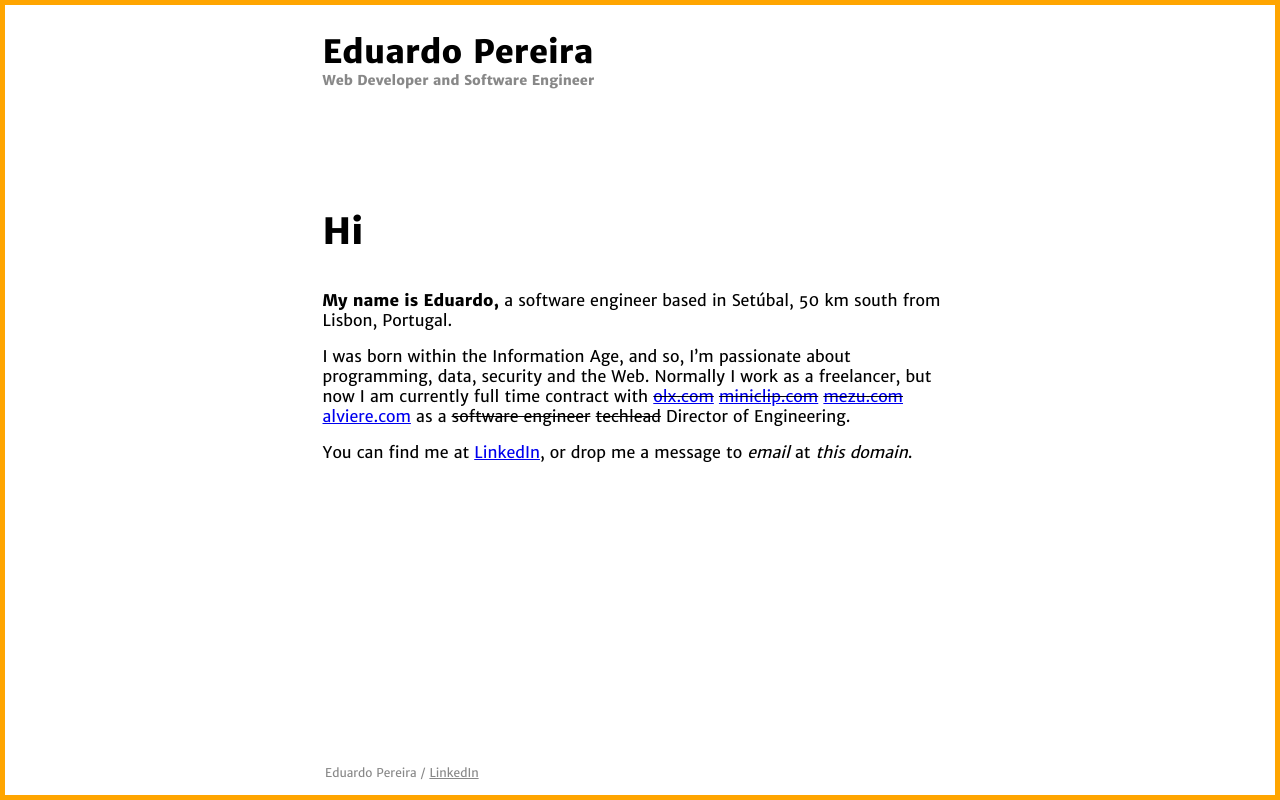
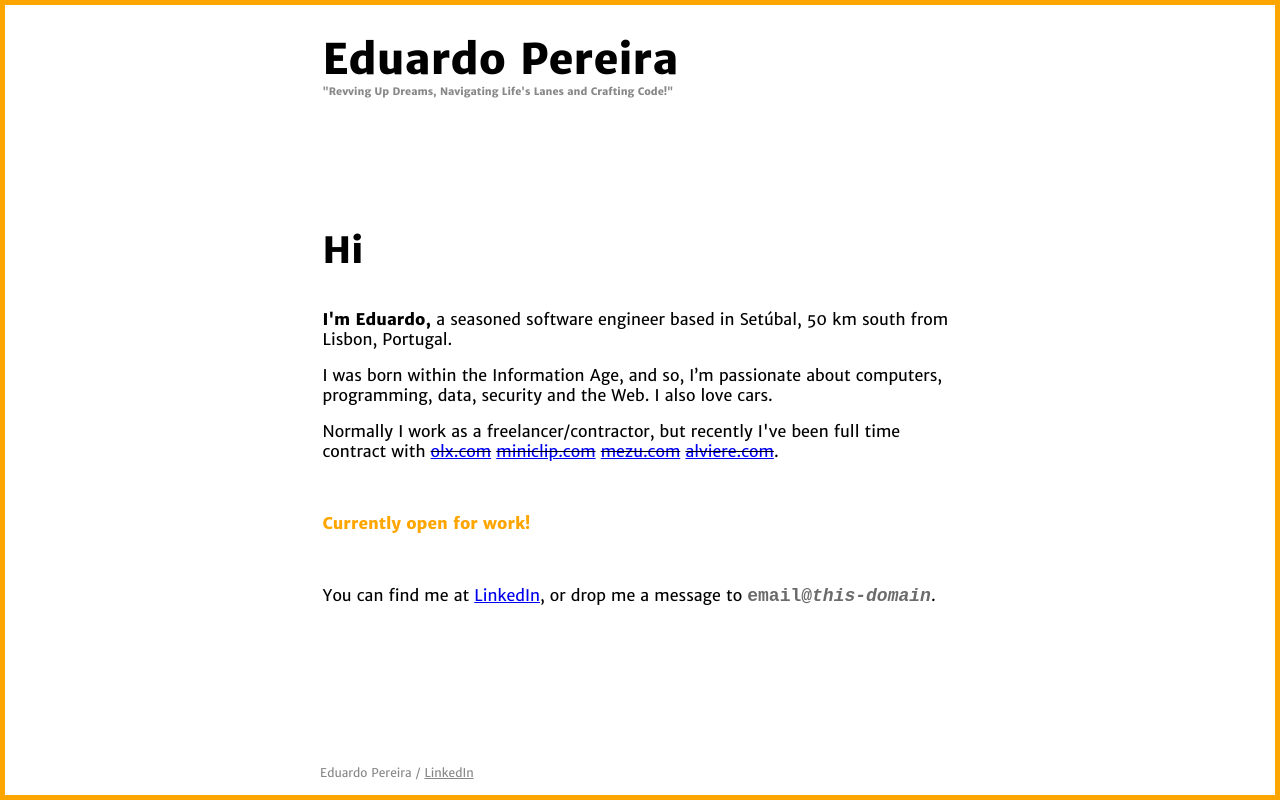
Before and after one commit to eduardev/eduardev.github.io, a plain HTML site: page index.html in a window 1280 px wide. Drawn offline with Linux system fonts and the light colour scheme.

Commit message:
open to work

```diff
--- a/index.html
+++ b/index.html
@@ -14,15 +14,25 @@
 </head>
 <body>
 <div class="main">
+    <header>
+        <div>
+            <h1>Eduardo Pereira</h1>
+            <h2>"Revving Up Dreams, Navigating Life's Lanes and Crafting Code!"</h2>
+        </div>
+    </header>
     <article>
-        <h1>Eduardo Pereira</h1>
-        <h2>Web Developer and Software Engineer</h2>
         <p class="hi">Hi</p>
-        <p><strong>My name is Eduardo, </strong>a software engineer based in Setúbal, 50 km south from Lisbon, Portugal.</p>
-        <p>I was born within the Information Age, and so, I’m passionate about programming, data, security and the Web. Normally
-            I work as a freelancer, but now I am currently full time contract with <strike><a href="https://www.olxgroup.com/" target="_blank">olx.com</a></strike> <strike><a href="https://www.miniclip.com" target="_blank">miniclip.com</a></strike> <strike><a href="https://www.mezu.com/" target="_blank">mezu.com</a></strike> <a href="https://www.alviere.com/" target="_blank">alviere.com</a> as a <strike>software
-            engineer</strike> <strike>techlead</strike> Director of Engineering.</p>
-        <p>You can find me at <a href="https://www.linkedin.com/in/eduardev/" target="_blank">LinkedIn</a>, or drop me a message to <i>email</i> at <i>this domain</i>.</p>
+        <p><strong>I'm Eduardo, </strong>a seasoned software engineer based in Setúbal, 50 km south from Lisbon, Portugal.</p>
+        <p>I was born within the Information Age, and so, I’m passionate about computers, programming, data, security and the Web. I also love cars.</p>
+        <p>Normally I work as a freelancer/contractor, but recently I've been full time contract with
+            <strike><a href="https://www.olxgroup.com/" target="_blank">olx.com</a></strike>
+            <strike><a href="https://www.miniclip.com" target="_blank">miniclip.com</a></strike>
+            <strike><a href="https://www.mezu.com/" target="_blank">mezu.com</a></strike>
+            <strike><a href="https://www.alviere.com/" target="_blank">alviere.com</a></strike>.
+        <p>&nbsp;</p>
+        <p class="open">Currently open for work!</p>
+        <p><br></p>
+        <p>You can find me at <a href="https://www.linkedin.com/in/eduardev/" target="_blank">LinkedIn</a>, or drop me a message to <code>email@<i>this-domain</i></code>.</p>
     </article>
     <footer>
         <div>
--- a/style.css
+++ b/style.css
@@ -41,11 +41,30 @@ body {
 }
 
 .main {
-    display: block;
     width: 100%;
     height: 100%;
     border: 5px solid orange;
     box-sizing: border-box;
+
+    /* Actual code */
+    display: flex;
+    flex-direction: column;
+    justify-content: flex-start;
+    align-items: center;
+}
+
+header {
+    padding: 0;
+    width: 100%;
+    margin-bottom: 120px;
+}
+
+header div {
+    width: 50%;
+    min-width: 300px;
+    max-width: 800px;
+    padding: 0;
+    margin: 0 auto;
 }
 
 article {
@@ -56,21 +75,32 @@ article {
 }
 
 h1 {
-    font-size: 32px;
+    font-size: 42px;
     margin-bottom: 0;
 }
 
 h2 {
-    font-size: 13.5px;
+    font-size: 10.2px;
     color: #888;
     margin: 0;
     padding: 0;
 }
 
 p.hi {
-    margin-top: 120px;
+    margin-top: 10px;
     font-size: 36px;
     font-weight: bold;
+}
+p.open {
+    font-weight: bold;
+    font-family: 'Merriweather Sans', sans-serif;
+    color: orange;
+}
+
+code {
+    font-size: 18px;
+    font-weight: bold;
+    color: #6b6b6b;
 }
 
 footer {
@@ -94,3 +124,17 @@ footer div a {
     font-size: 12px;
     color: #888888;
 }
+
+@media only screen and (max-width: 1024px) {
+    header div {
+        width: 80%;
+    }
+
+    article {
+        width: 80%;
+    }
+
+    footer div {
+        width: 80%;
+    }
+}
```
